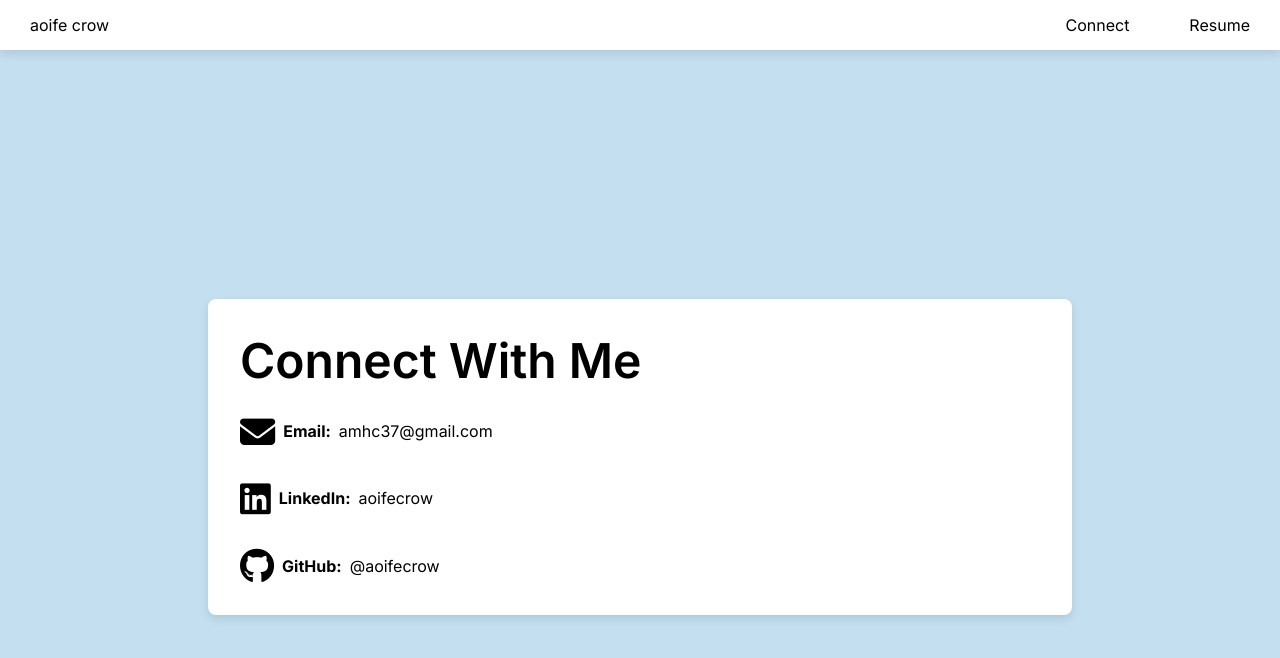
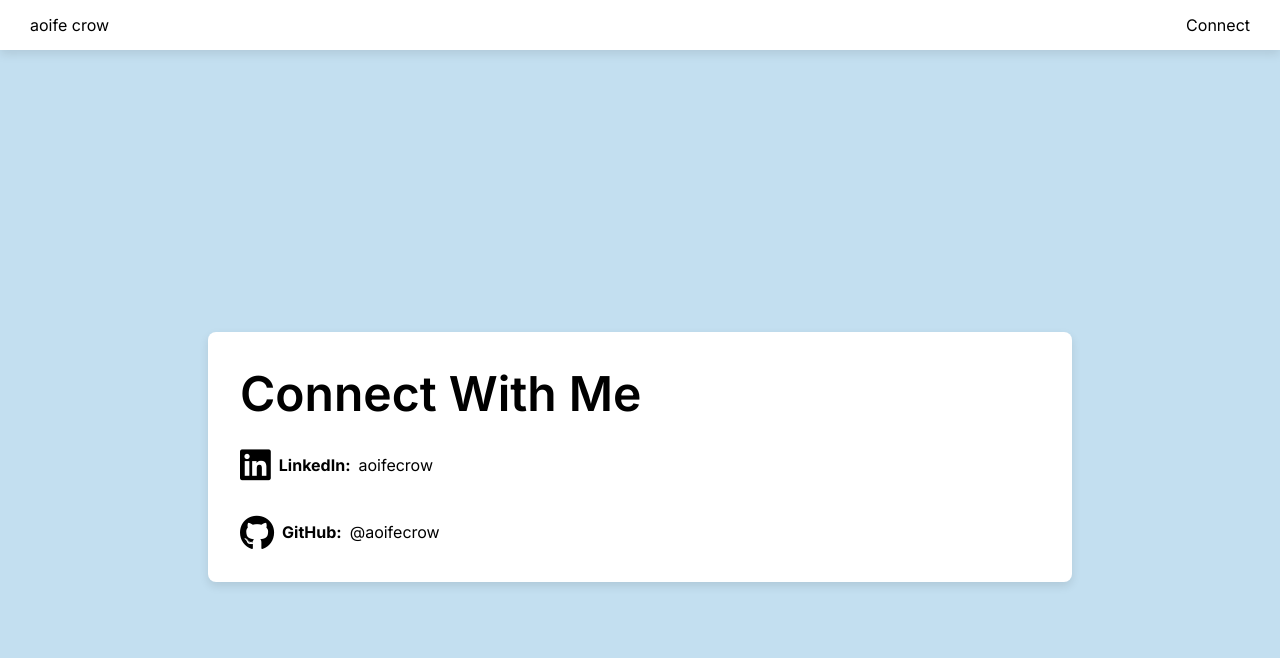
Before and after one commit to aoifecrow/aoife-personal-site, a plain HTML site: page connect.html in a window 1280 px wide. Drawn offline with Linux system fonts and the light colour scheme.

Commit message:
removing contact info

```diff
--- a/connect.html
+++ b/connect.html
@@ -19,12 +19,10 @@
       <li onclick = hideSidebar()><a href="#"><svg xmlns="http://www.w3.org/2000/svg" height="24px" viewBox="0 -960 960 960" width="24px" fill="#e3e3e3"><path d="m256-200-56-56 224-224-224-224 56-56 224 224 224-224 56 56-224 224 224 224-56 56-224-224-224 224Z"/></svg></a></li>
       <li><a href="">About Me</a></li>
       <li><a href="connect.html">Connect</a></li>
-      <li><a href="assets/Aoife-Crow-Resume.pdf" target ="_blank">Resume</a></li>
     </ul>
     <ul>
       <li ><a href="index.html">aoife crow</a></li>
       <li class="hideOnMobile"><a href="connect.html">Connect</a></li>
-      <li class="hideOnMobile"><a href="assets/Aoife-Crow-Resume.pdf" target ="_blank">Resume</a></li>
       <li class = "menu-button" onclick=showSidebar()><a href="#"><svg xmlns="http://www.w3.org/2000/svg" height="24px" viewBox="0 -960 960 960" width="24px" fill="#e3e3e3"><path d="M120-240v-80h720v80H120Zm0-200v-80h720v80H120Zm0-200v-80h720v80H120Z"/></svg></a></li>
     </ul>
   </nav>
@@ -33,9 +31,6 @@
         <div class="content-box" >
          <h1> Connect With Me</h1>
          <div class="social-links">
-
-            <!-- Email -->
-            <a href="mailto:amhc37@gmail.com"><i class="fas fa-envelope"></i> <strong>Email:</strong> amhc37@gmail.com</a>
 
             <!-- LinkedIn-->
             <a href="https://www.linkedin.com/in/YOUR-LINKEDIN" target="_blank" rel="noopener noreferrer"><i class="fab fa-linkedin"></i> <strong>LinkedIn:</strong> aoifecrow </a>
--- a/styles/style.css
+++ b/styles/style.css
@@ -78,7 +78,7 @@ nav li:first-child{
 .menu-button{
     display:none;
 }
-@media(max-width: 400px){
+@media(max-width: 480px){
     .hideOnMobile{
         display: none;
     }
```
Also changed, not shown: index.html (+0 -3 lines), 1 other file.
